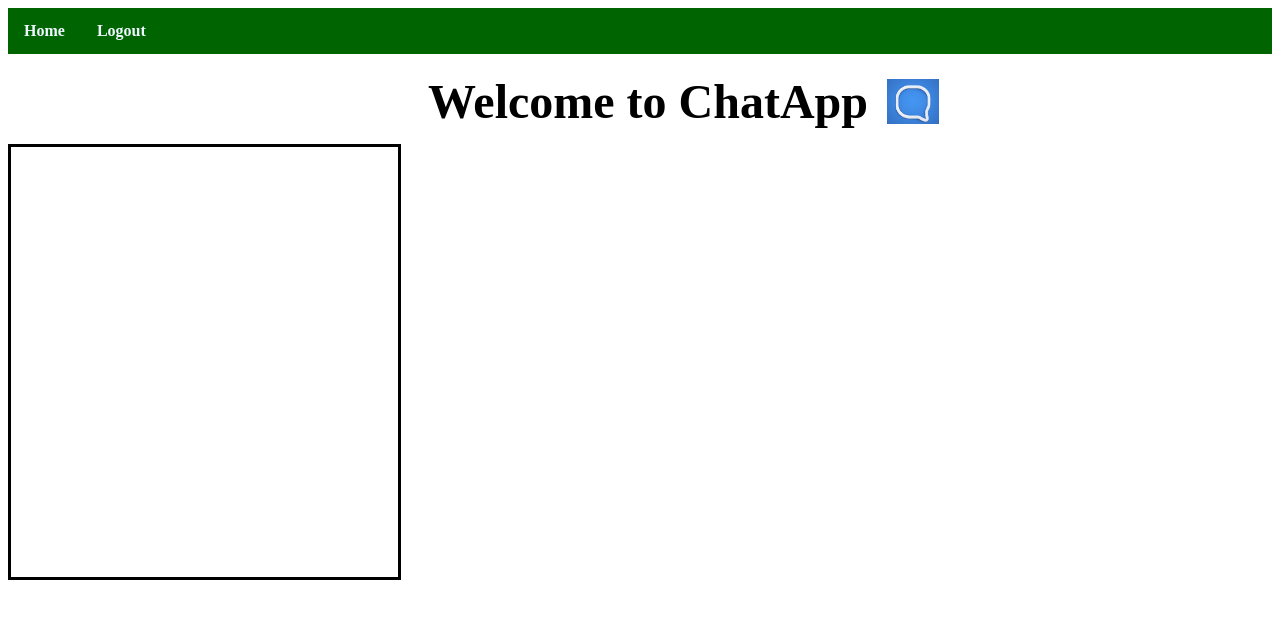
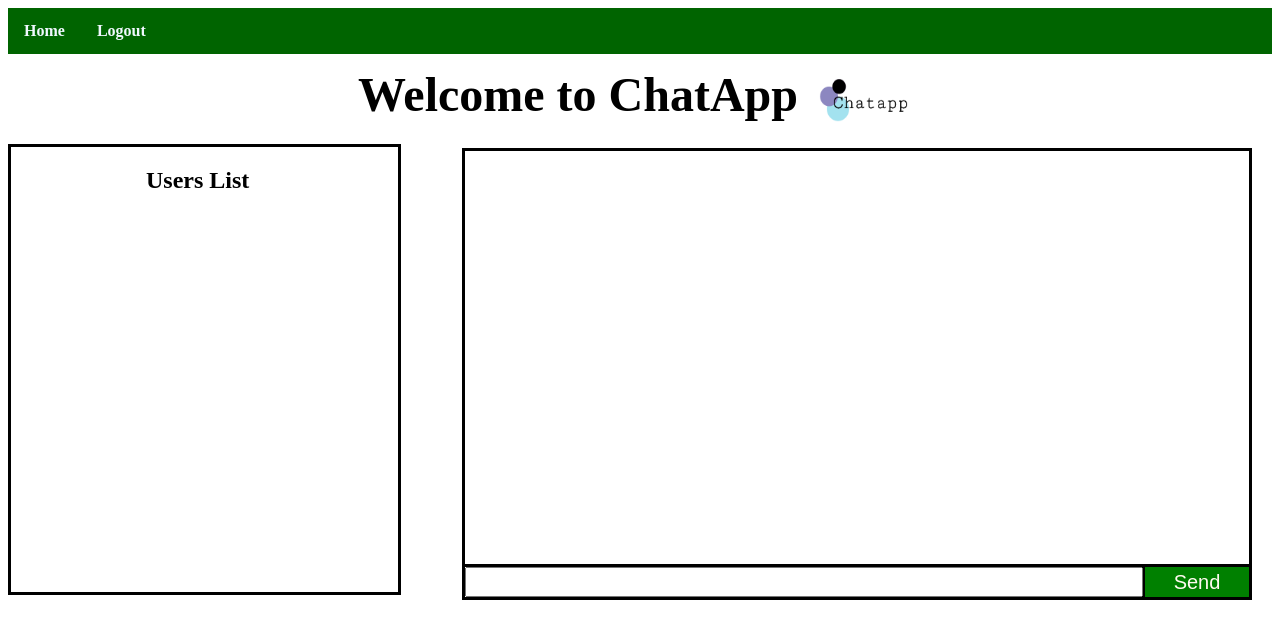
Before and after one commit to Bhupi2508/Chatapp, a website: page frontend/templet/HomePage.html in a window 1280 px wide. Drawn offline with nearby package versions, Linux system fonts and the light colour scheme; some packages are replaced by stand-ins of ours.

Commit message:
DashBoard updated

```diff
--- a/frontend/templet/HomePage.html
+++ b/frontend/templet/HomePage.html
@@ -49,46 +49,77 @@ required files
     }
 
     h1 {
-        margin-left: 420px;
+        margin-left: 350px;
         font-size: 3em;
     }
 
     img {
-        height: 45px;
-        width: 52px;
+        height: 60px;
+        width: 100px;
         margin-left: 459px;
         margin-top: -50px;
-        margin-bottom: 30px;
+        margin-bottom: -16px;
         display: block;
     }
 
     button {
-        width: 200px;
-        height: 50px;
-        margin-left: auto;
+        width: 110px;
+        height: 36px;
+        margin-left: 677px;
         margin-right: auto;
         text-align: center;
         font-size: 20px;
-        border: none;
+        border: solid black;
         background-color: green;
         color: floralwhite;
         display: block;
+        margin-top: -33px;
     }
 
-    .tttt {
-        height: 430px;
+    .leftblock {
+        height: 445px;
         width: 387px;
         border: solid black;
     }
 
-    .yyyy {
-        margin-top: -538px;
+    .mainblock {
+        margin-top: -560px;
     }
 
     .root {
         margin-bottom: 90px;
     }
 
+    .rightblock {
+        height: 413px;
+        width: 784px;
+        border: solid black;
+        margin-left: 454px;
+        margin-bottom: -3px;
+    }
+
+    .send {
+        height: 30px;
+        width: 678px;
+        border: solid black;
+        margin-left: 454px;
+    }
+
+    input {
+        width: 678;
+        height: 30px;
+    }
+
+    .button {
+        width: 9%;
+        background: rgb(0, 0, 0);
+        border: none;
+        padding: 10px;
+    }
+
+    h2 {
+        margin-left: 135px;
+    }
 </style>
 
 <!--
@@ -103,12 +134,20 @@ required files
             <li><b><a href="#!/login">Logout</a></li>
         </ul>
     </div>
-    <div class="tttt">
+    <div class="leftblock">
+        <h2>Users List</h2>
     </div>
-    <div class="yyyy">
+
+    <div class="mainblock">
+
         <div>
-            <h1>Welcome to ChatApp <img src="../assets/w.png"></h1>
-
+            <h1>Welcome to ChatApp <img src="../assets/img chatapp.png"></h1>
+            <div class="rightblock">
+            </div>
+            <div class="send">
+                <form action="">
+                    <input id="message" ng-model="message" autocomplete="off"><button ng-click="">Send</button></input>
+            </div>
         </div>
     </div>
 
@@ -116,5 +155,5 @@ required files
     <!-- <div>
         <button type="submit" onclick="location.href=''">START CHAT</button>
     </div> -->
-
+    </form>
 </body>
```
Also changed, not shown: frontend/assets/img chatapp.png (added), 1 other file.
